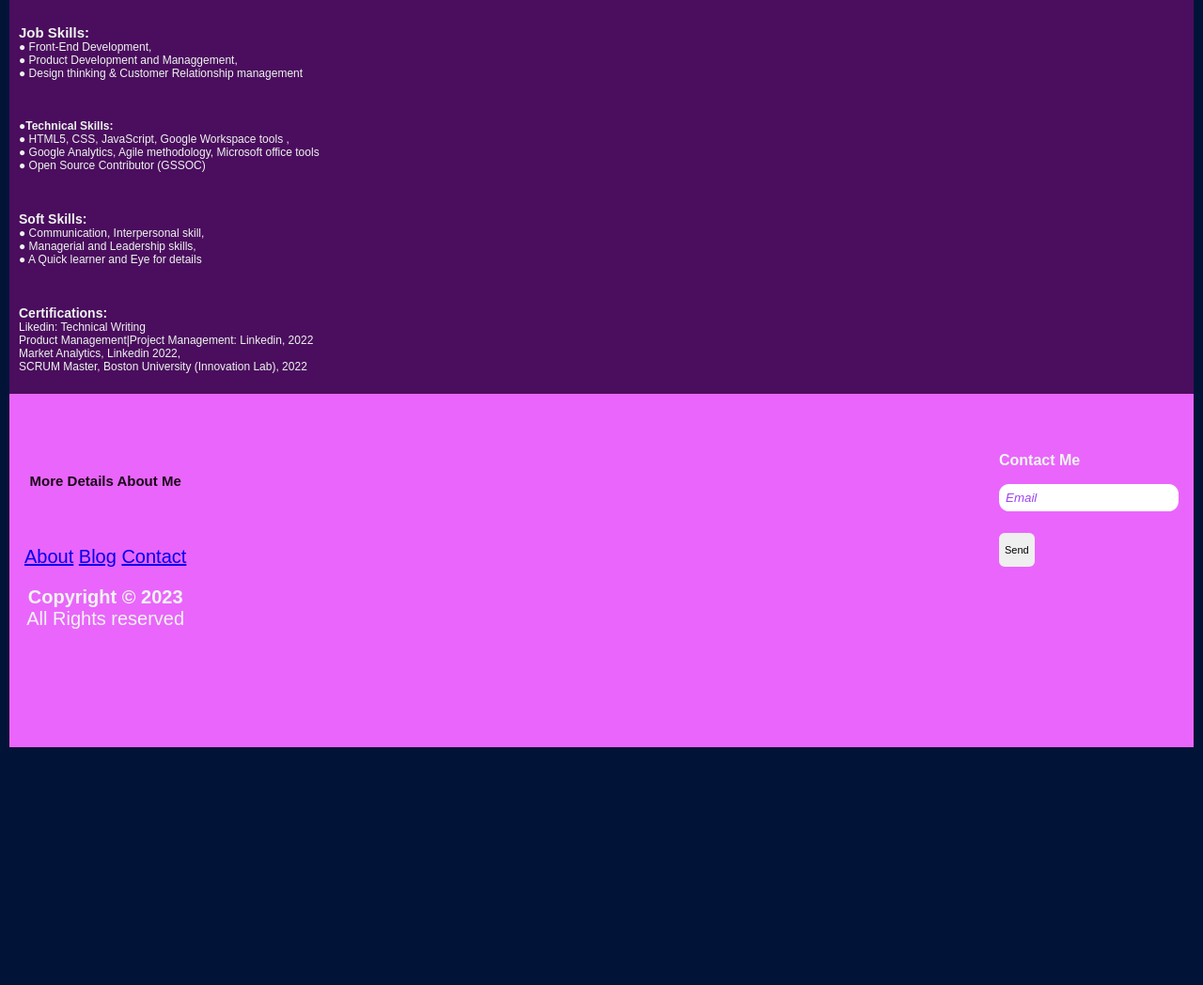
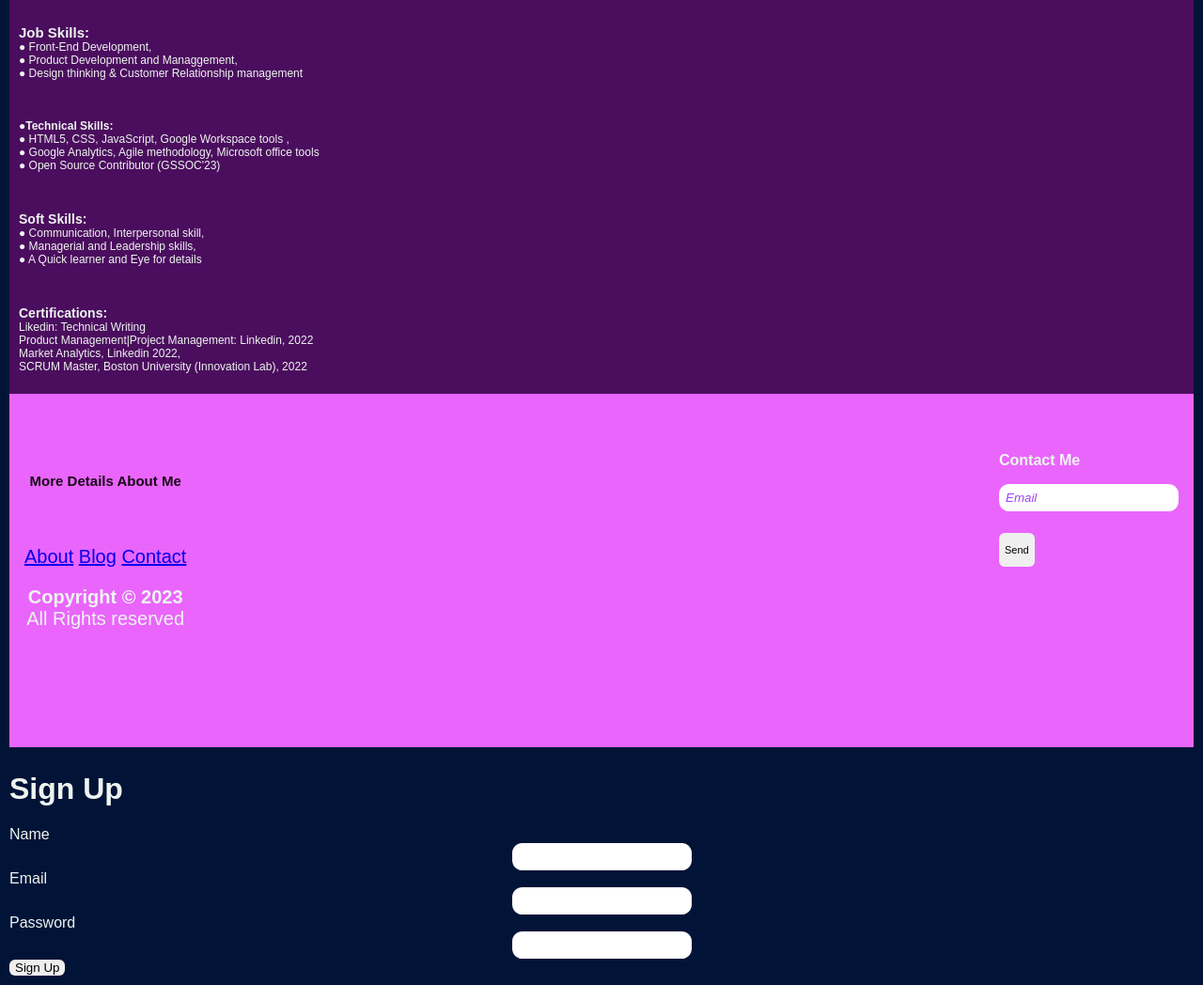
Before and after one commit to ogeitunu/ShOge, a plain HTML site: page index.html in a window 1280 px wide. Shown: the part 1180-2228 px from the top of the page at 94% size. Before the commit the page ends 1989 px from the top, so only its background shows below. Drawn offline with Linux system fonts and the light colour scheme.

Commit message:
New Update
added some features

```diff
--- a/index.html
+++ b/index.html
@@ -8,6 +8,9 @@
         <link rel="stylesheet" type="text/css" href="style.css">
     </head>
     <body>
+        <script>
+
+        </script>
 <!--Header-->
 <div class="header">
     <div class="flex-container">
@@ -41,7 +44,7 @@
 <div class="skills">
     <div class="flex-container">
         <p style="font-size: 12px;"><b style="font-size: 15px;">Job Skills: <br> </b> ● Front-End Development,<br> ● Product Development and Managgement,<br>● Design thinking & Customer Relationship management  </p> <br>
-        <p style="font-size: 12px;"><b>●Technical Skills: <br> </b>● HTML5, CSS, JavaScript, Google Workspace tools ,<br> ● Google Analytics, Agile methodology, Microsoft office tools <br>● Open Source Contributor (GSSOC)</p> <br>
+        <p style="font-size: 12px;"><b>●Technical Skills: <br> </b>● HTML5, CSS, JavaScript, Google Workspace tools ,<br> ● Google Analytics, Agile methodology, Microsoft office tools <br>● Open Source Contributor (GSSOC'23)</p> <br>
         <p style="font-size: 12px;"><b style="font-size: 14px;">Soft Skills: <br> </b> ● Communication, Interpersonal skill, <br>● Managerial and Leadership skills, <br> ● A Quick learner and Eye for details </p> <br>
         <p style="font-size: 12px;"><b style="font-size: 14px;">Certifications:</b> <br> Likedin: Technical Writing <br> Product Management|Project Management: Linkedin, 2022 <br> Market Analytics, Linkedin 2022, <br>SCRUM Master, Boston University (Innovation Lab), 2022 </p>
     </div>
@@ -79,5 +82,45 @@
     </form>
 </div>
 </section>
-       </body>
+
+  <div class="container">
+    <h1>Sign Up</h1>
+    <form id="signup-form">
+      <label for="name">Name</label>
+      <input type="text" id="name" name="name" required>
+
+      <label for="email">Email</label>
+      <input type="email" id="email" name="email" required>
+
+      <label for="password">Password</label>
+      <input type="password" id="password" name="password" required>
+
+      <button type="submit" id="signup-btn">Sign Up</button>
+    </form>
+  </div>
+
+  <script src="script.js">
+    document.getElementById("signup-form").addEventListener("submit", function(event) {
+  event.preventDefault(); // Prevent form submission
+
+  // Get form values
+  var name = document.getElementById("name").value;
+  var email = document.getElementById("email").value;
+  var password = document.getElementById("password").value;
+
+  // Do something with the form values (e.g., send them to a server)
+  console.log("Name: " + name);
+  console.log("Email: " + email);
+  console.log("Password: " + password);
+
+  // Clear form fields
+  document.getElementById("name").value = "";
+  document.getElementById("email").value = "";
+  document.getElementById("password").value = "";
+});
+
+  </script>
+
+
+</body>
 </html>
```
